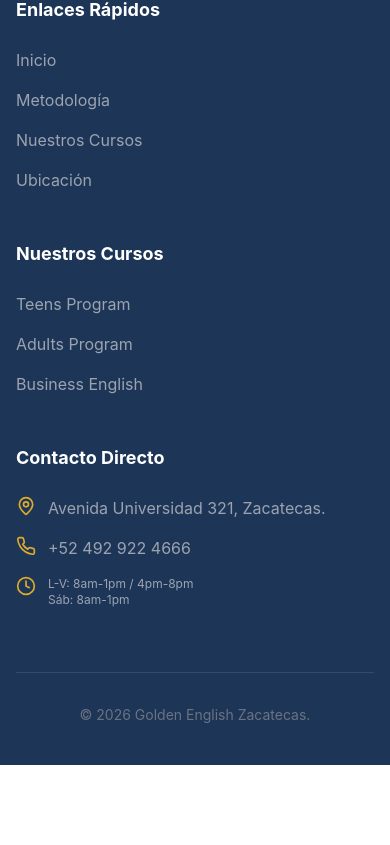
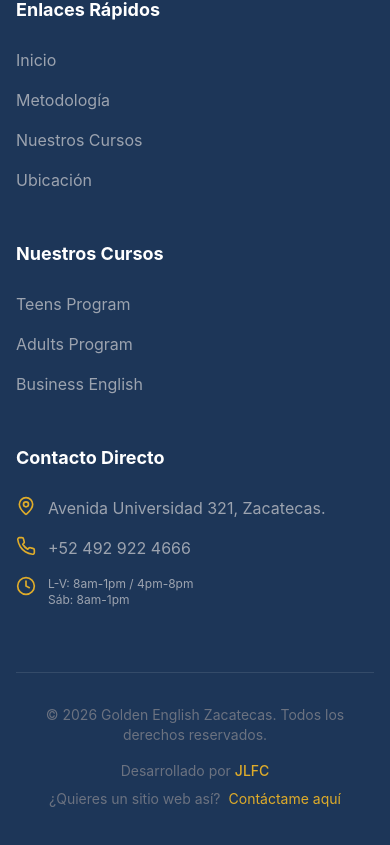
Before and after one commit to JPflores20/golden-english-zac-landing, a React (Vite) app: page / in a window 390 px wide. Shown: the part 8033-8878 px from the top of the page. Before the commit the page ends 8798 px from the top, so only its background shows below. Built offline with nearby package versions, Linux system fonts and the light colour scheme; no server answers; the database is empty; the HTML template or start-up script is replaced by a standard one.

Commit message:
cambios de pie de pagina barra de navegacion y testimonios

```diff
--- a/package.json
+++ b/package.json
@@ -46,6 +46,7 @@
     "clsx": "^2.1.1",
     "cmdk": "^1.1.1",
     "date-fns": "^3.6.0",
+    "embla-carousel-autoplay": "^8.6.0",
     "embla-carousel-react": "^8.6.0",
     "firebase": "^12.8.0",
     "input-otp": "^1.4.2",
--- a/src/components/landing/Footer.tsx
+++ b/src/components/landing/Footer.tsx
@@ -77,8 +77,38 @@ const Footer = () => {
             </ul>
           </div>
         </div>
+
+        {/* Sección de Copyright y Créditos del Desarrollador */}
         <div className="pt-8 border-t border-white/10 text-center text-gray-500 text-sm">
-          <p>© {new Date().getFullYear()} Golden English Zacatecas.</p>
+          <p className="mb-4">© {new Date().getFullYear()} Golden English Zacatecas. Todos los derechos reservados.</p>
+
+          <div className="flex flex-col md:flex-row items-center justify-center gap-2">
+            <div>
+              <span>Desarrollado por </span>
+              <a
+                href="https://portafolio-jlfc.web.app/"
+                target="_blank"
+                rel="noopener noreferrer"
+                className="text-primary hover:text-primary/80 transition-colors font-medium"
+              >
+                JLFC
+              </a>
+            </div>
+
+            <span className="hidden md:block mx-2 text-gray-700">|</span>
+
+            <a
+              href="https://portafolio-jlfc.web.app/"
+              target="_blank"
+              rel="noopener noreferrer"
+              className="hover:text-white transition-colors flex items-center gap-2 group"
+            >
+              <span>¿Quieres un sitio web así?</span>
+              <span className="text-primary group-hover:underline underline-offset-4">
+                Contáctame aquí
+              </span>
+            </a>
+          </div>
         </div>
       </div>
     </footer>
--- a/src/components/landing/Navbar.tsx
+++ b/src/components/landing/Navbar.tsx
@@ -61,7 +61,7 @@ const Navbar = () => {
           ))}
           <a href={whatsappUrl} target="_blank" rel="noopener noreferrer">
             <Button className="bg-primary hover:bg-primary/90 text-white px-6 rounded-full font-semibold transition-all hover:scale-105 shadow-lg shadow-primary/20">
-              Agenda tu Clase
+              Agenda tu Cita
             </Button>
           </a>
         </div>
--- a/src/components/landing/Testimonials.tsx
+++ b/src/components/landing/Testimonials.tsx
@@ -4,6 +4,7 @@ import { useScrollAnimation } from '@/hooks/useScrollAnimation';
 import { cn } from '@/lib/utils';
 import { collection, getDocs } from 'firebase/firestore';
 import { db } from '@/lib/firebase';
+import Autoplay from "embla-carousel-autoplay"; // 1. Importar el plugin
 import {
   Carousel,
   CarouselContent,
@@ -100,6 +101,11 @@ const Testimonials = () => {
           </div>
 
           <Carousel
+            plugins={[
+              Autoplay({
+                delay: 3000, // 2. Configuración: Autoplay cada 3 segundos
+              }),
+            ]}
             opts={{
               align: "start",
               loop: true,
```
Also changed, not shown: 1 other file (tests, documents, lock files or other folders).
